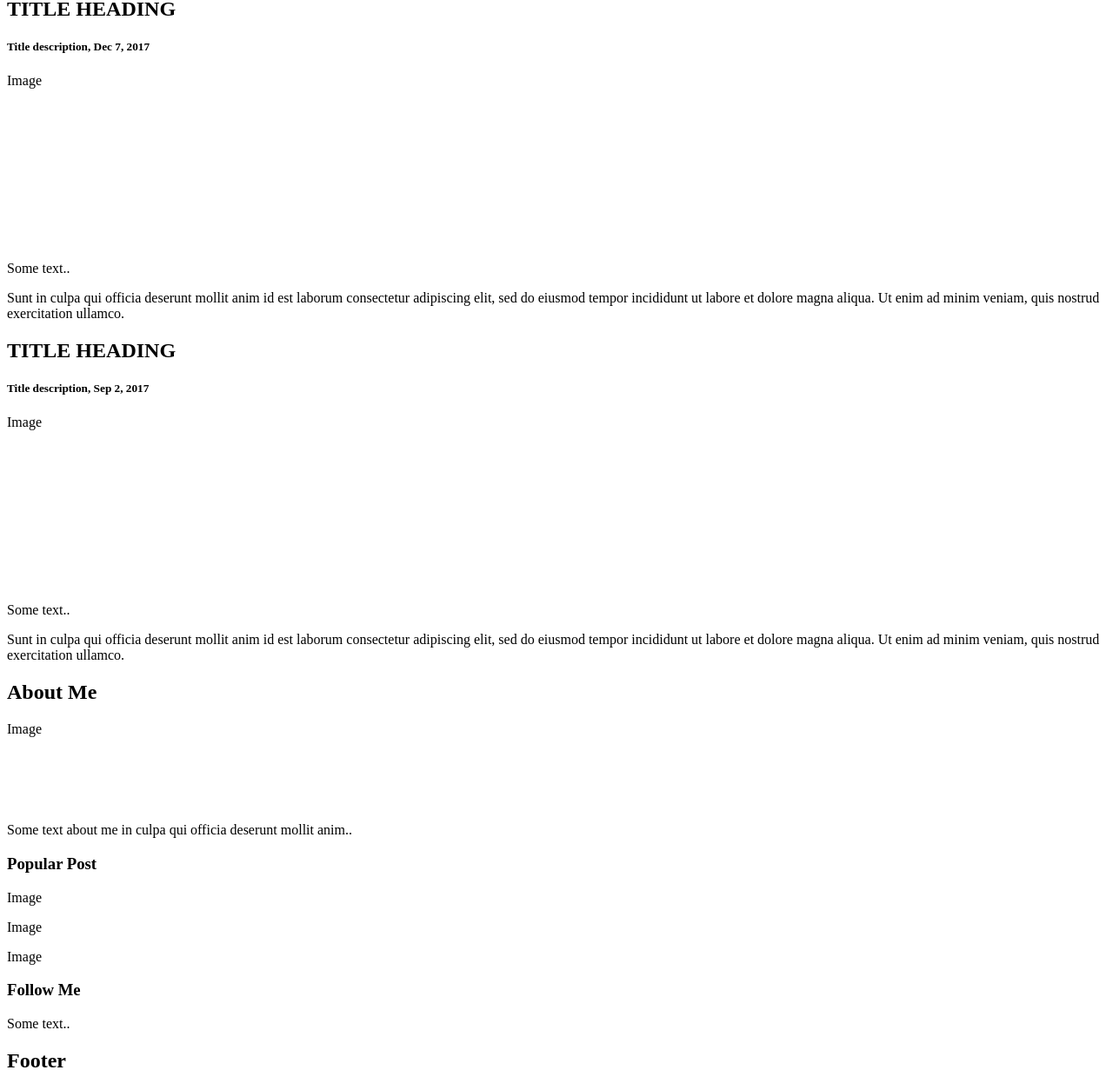
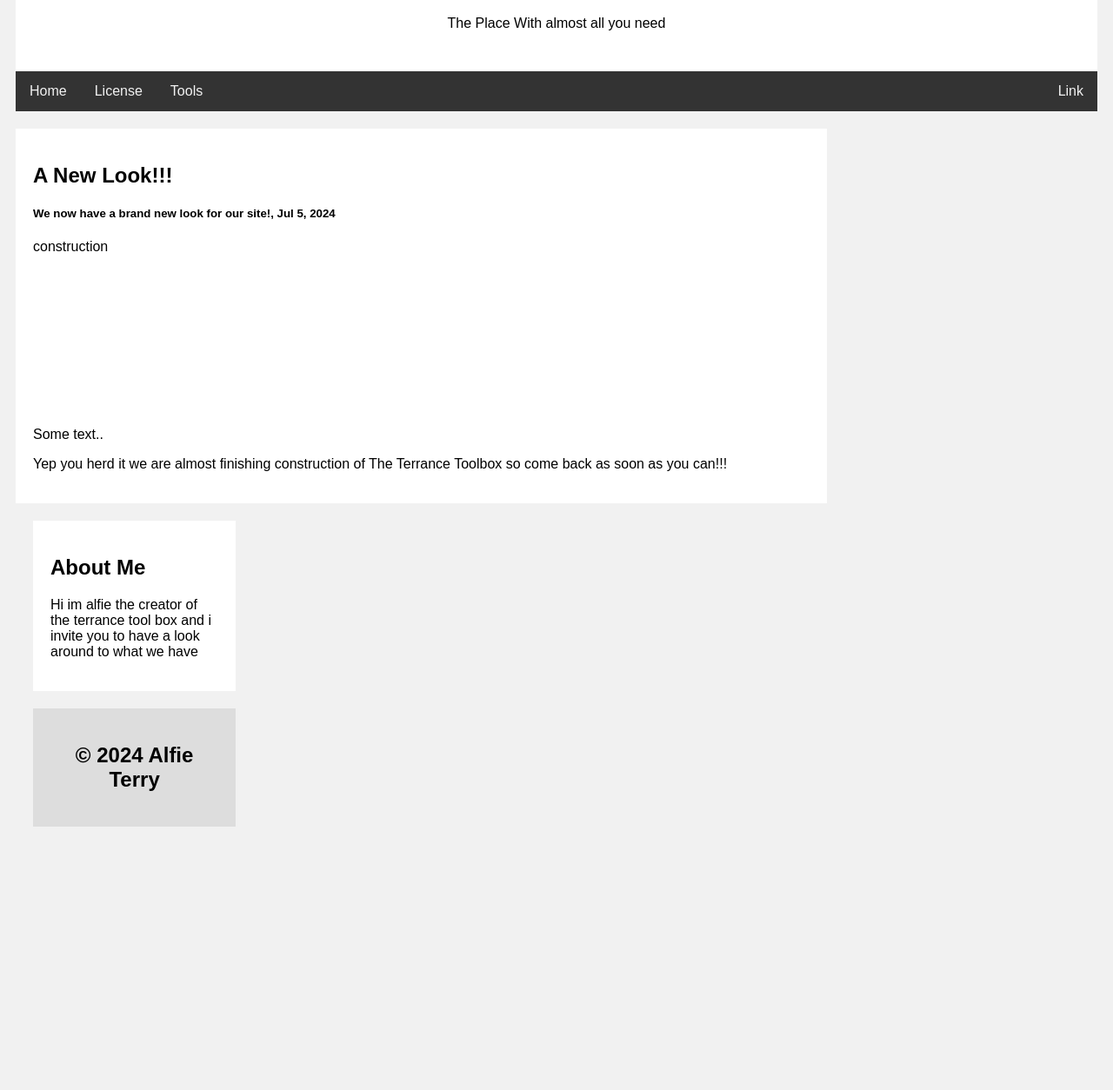
Before and after one commit to AlfieTerryyy/testsforalfieterry.co.uk, a plain HTML site: page index.html in a window 1280 px wide. Shown: the part 155-1409 px from the top of the page at 87% size. After the commit the page ends 1124 px from the top, so only its background shows below. Drawn offline with Linux system fonts and the light colour scheme.

Commit message:
Update index.html

```diff
--- a/index.html
+++ b/index.html
@@ -1,50 +1,47 @@
 <!DOCTYPE html>
 <html>
 <head>
-  <link
+      <meta charset="UTF-8">
+    <meta name="viewport" content="width=device-width, initial-scale=1.0">
+    <title>The Terrance Toolbox</title>
+    <link rel="icon" href="Logo2.ico" type="image/x-icon">
+    <link rel="stylesheet" href="style.css">
+    <script src="main.js"></script>
 </head>
 <body>
 
 <div class="header">
-  <h1>My Website</h1>
-  <p>Resize the browser window to see the effect.</p>
+  <h1>The Terrance Toolbox</h1>
+  <p>The Place With almost all you need</p>
 </div>
 
 <div class="topnav">
-  <a href="#">Link</a>
-  <a href="#">Link</a>
-  <a href="#">Link</a>
+  <a href="index">Home</a>
+  <a href="license">License</a>
+  <a href="tool">Tools</a>
   <a href="#" style="float:right">Link</a>
 </div>
 
 <div class="row">
   <div class="leftcolumn">
     <div class="card">
-      <h2>TITLE HEADING</h2>
-      <h5>Title description, Dec 7, 2017</h5>
-      <div class="fakeimg" style="height:200px;">Image</div>
+      <h2>A New Look!!!</h2>
+      <h5>We now have a brand new look for our site!, Jul 5, 2024</h5>
+      <div class="construction.png" style="height:200px;">construction</div>
       <p>Some text..</p>
-      <p>Sunt in culpa qui officia deserunt mollit anim id est laborum consectetur adipiscing elit, sed do eiusmod tempor incididunt ut labore et dolore magna aliqua. Ut enim ad minim veniam, quis nostrud exercitation ullamco.</p>
+      <p>Yep you herd it we are almost finishing construction of The Terrance Toolbox so come back as soon as you can!!!</p>
     </div>
-    <div class="card">
-      <h2>TITLE HEADING</h2>
-      <h5>Title description, Sep 2, 2017</h5>
-      <div class="fakeimg" style="height:200px;">Image</div>
-      <p>Some text..</p>
-      <p>Sunt in culpa qui officia deserunt mollit anim id est laborum consectetur adipiscing elit, sed do eiusmod tempor incididunt ut labore et dolore magna aliqua. Ut enim ad minim veniam, quis nostrud exercitation ullamco.</p>
-    </div>
-  </div>
   <div class="rightcolumn">
     <div class="card">
       <h2>About Me</h2>
-      <div class="fakeimg" style="height:100px;">Image</div>
-      <p>Some text about me in culpa qui officia deserunt mollit anim..</p>
+      <p>Hi im alfie the creator of the terrance tool box and i invite you to have a look around to what we have</p>
     </div>
+    <!--
     <div class="card">
       <h3>Popular Post</h3>
-      <div class="fakeimg"><p>Image</p></div>
-      <div class="fakeimg"><p>Image</p></div>
-      <div class="fakeimg"><p>Image</p></div>
+      <div class="img"><p>Image</p></div>
+      <div class="img"><p>Image</p></div>
+      <div class="img"><p>Image</p></div>
     </div>
     <div class="card">
       <h3>Follow Me</h3>
@@ -52,9 +49,9 @@
     </div>
   </div>
 </div>
-
+--->
 <div class="footer">
-  <h2>Footer</h2>
+  <h2>© 2024 Alfie Terry</h2>
 </div>
 
 </body>
```
